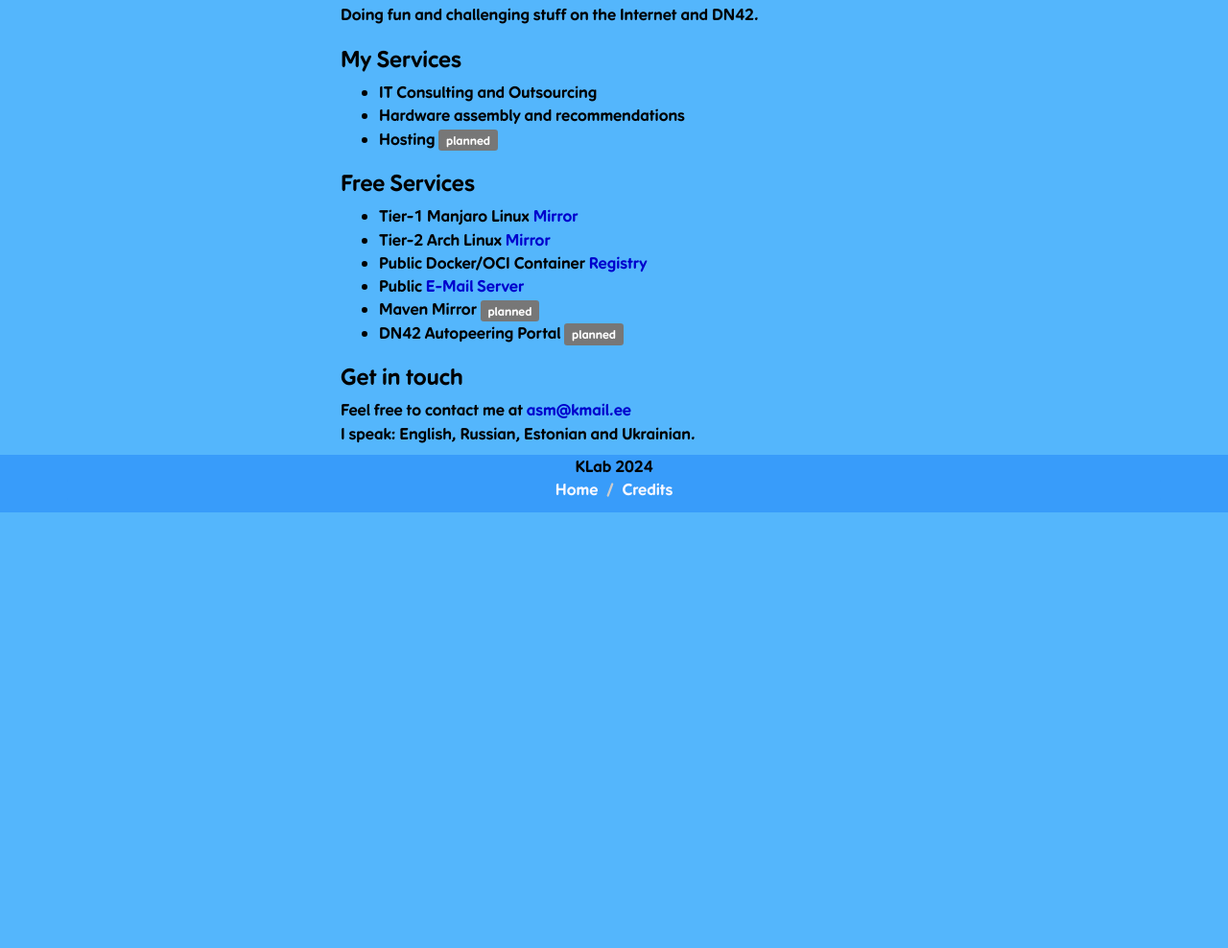
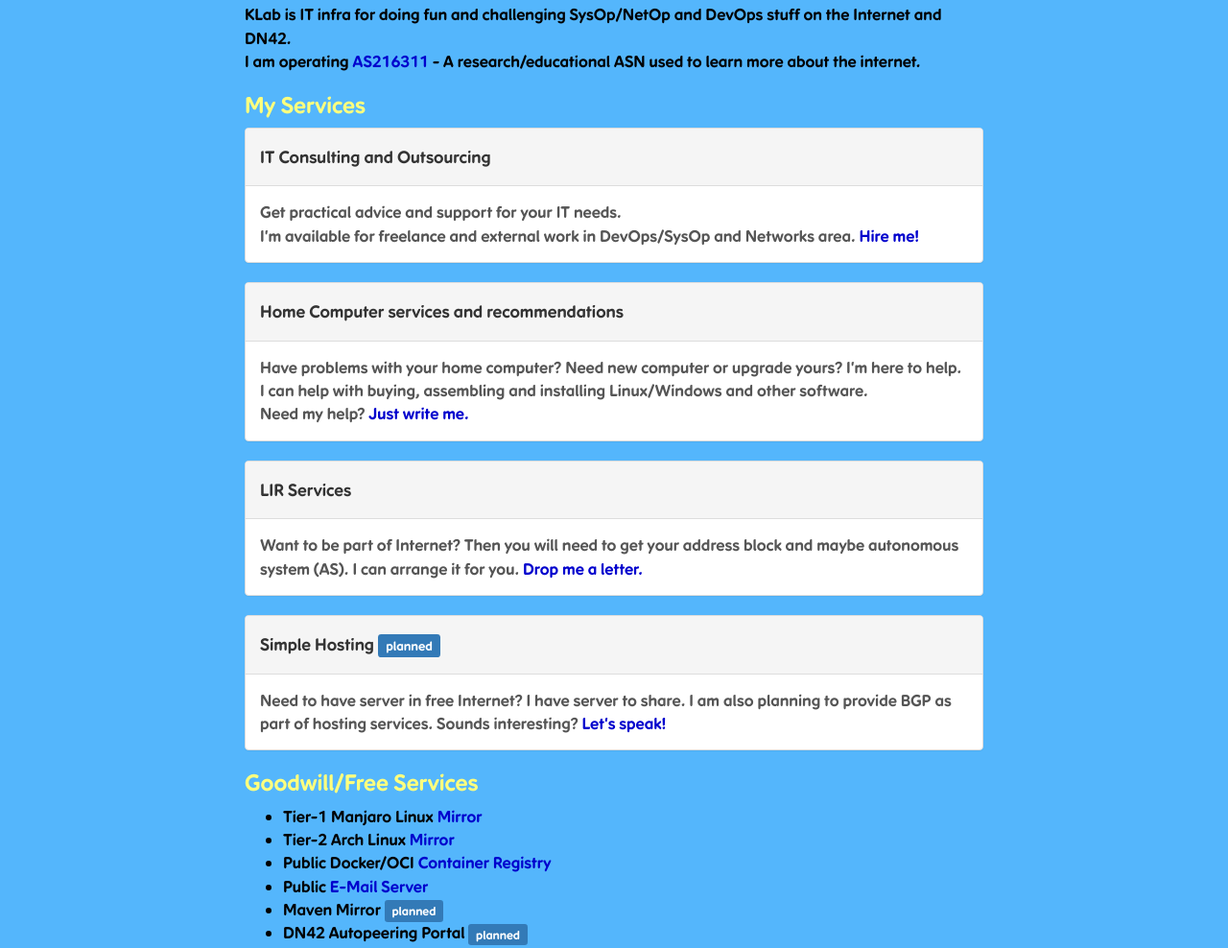
Before and after one commit to kyberorg/klab-sh, a plain HTML site: page statik/index.html in a window 1280 px wide. Shown: the part 299-1287 px from the top of the page at 96% size. Before the commit the page ends 833 px from the top, so only its background shows below. Drawn offline with Linux system fonts and the light colour scheme; no server answers.

Commit message:
Site fixes

```diff
--- a/statik/css/main.css
+++ b/statik/css/main.css
@@ -23,11 +23,12 @@
     color: mediumblue;
 }
 h3 {
-    color: black;
+    color: #ffff7d;
 }
 
 #content {
     flex: 1;
+    margin-bottom: 0.5rem;
 }
 
 #headers {
@@ -45,6 +46,7 @@
 }
 
 #sub-header {
+    min-width: max-content;
     text-align: center;
     font-size: 24px;
 }
@@ -77,7 +79,11 @@
 
 #main {
     margin-top: 2em;
-    max-width: 600px;
+    max-width: 800px;
+}
+
+.panel-body {
+    color: #555555;
 }
 
 .footer {
--- a/statik/index.html
+++ b/statik/index.html
@@ -19,6 +19,7 @@
 <body>
 
 <div id="content">
+    <!-- Header logo -->
     <div id="headers" class="container">
         <table class="header-table">
             <tr class="header-top-row center-cell">
@@ -33,29 +34,78 @@
                 </td>
             </tr>
         </table>
-
     </div>
-
+    <!-- Main Part -->
     <div id="main" class="container">
+        <!-- About KLab -->
         <h3>About</h3>
         <p>
-            Doing fun and challenging stuff on the Internet and DN42.<br>
+            KLab is IT infra for doing fun and challenging SysOp/NetOp and DevOps stuff on the Internet and DN42. <br>
+            I am operating <a href="https://as216311.klab.sh">AS216311</a> - A research/educational ASN used to learn more about the internet.
+            <br>
         </p>
+
+        <!-- KLab Paid Services -->
         <h3>My Services</h3>
-        <ul>
-            <li>IT Consulting and Outsourcing</li>
-            <li>Hardware assembly and recommendations</li>
-            <li>Hosting <span class="label label-default">planned</span></li>
-        </ul>
-        <h3>Free Services</h3>
+        <!-- IT outsourcing -->
+        <div class="panel panel-default">
+            <div class="panel-heading">
+                <h4>IT Consulting and Outsourcing</h4>
+            </div>
+            <div class="panel-body">
+                Get practical advice and support for your IT needs. <br>
+                I'm available for freelance and external work in DevOps/SysOp and Networks area.
+                <a href="mailto: asm@kmail.ee">Hire me!</a>
+            </div>
+        </div>
+
+        <!-- Anykey Service -->
+        <div class="panel panel-default">
+            <div class="panel-heading">
+                <h4>Home Computer services and recommendations</h4>
+            </div>
+            <div class="panel-body">
+                Have problems with your home computer? Need new computer or upgrade yours? I'm here to help. <br>
+                I can help with buying, assembling and installing Linux/Windows and other software. <br>
+                Need my help? <a href="mailto: asm@kmail.ee">Just write me.</a>
+            </div>
+        </div>
+
+        <!-- LIR Services -->
+        <div class="panel panel-default">
+            <div class="panel-heading">
+                <h4>LIR Services</h4>
+            </div>
+            <div class="panel-body">
+                Want to be part of Internet? Then you will need to get your address block and maybe autonomous system (AS).
+                I can arrange it for you. <a href="mailto: asm@kmail.ee">Drop me a letter.</a>
+            </div>
+        </div>
+
+        <!-- Hosting -->
+        <div class="panel panel-default">
+            <div class="panel-heading">
+                <h4>Simple Hosting <span class="label label-primary">planned</span></h4>
+            </div>
+            <div class="panel-body">
+                Need to have server in free Internet? I have server to share.
+                I am also planning to provide BGP as part of hosting services.
+                Sounds interesting? <a href="mailto: asm@kmail.ee">Let's speak!</a>
+            </div>
+        </div>
+
+        <!-- KLab Free Services -->
+        <h3>Goodwill/Free Services</h3>
         <ul>
             <li>Tier-1 Manjaro Linux <a href="https://manjaro.kyberorg.fi/">Mirror</a></li>
             <li>Tier-2 Arch Linux <a href="https://arch.kyberorg.fi/">Mirror</a></li>
-            <li>Public Docker/OCI Container <a href="https://reg.klab.sh/">Registry</a></li>
+            <li>Public Docker/OCI <a href="https://reg.klab.sh/">Container Registry</a></li>
             <li>Public <a href="https://kmail.ee/">E-Mail Server</a></li>
-            <li>Maven Mirror <span class="label label-default">planned</span></li>
-            <li>DN42 Autopeering Portal <span class="label label-default">planned</span></li>
+            <li>Maven Mirror <span class="label label-primary">planned</span></li>
+            <li>DN42 Autopeering Portal <span class="label label-primary">planned</span></li>
         </ul>
+
+        <!-- Contact -->
         <h3>Get in touch</h3>
         <p>
             Feel free to contact me at <a href="mailto:asm@kmail.ee">asm@kmail.ee</a><br>
@@ -63,6 +113,8 @@
         </p>
     </div>
 </div>
+
+<!-- Footer -->
 <footer class="footer">
     <div class="container">
         <div class="center-block" align="center">
@@ -70,10 +122,12 @@
             <ol class="breadcrumb">
                 <li><a href="/">Home</a></li>
                 <li><a href="humans.txt">Credits</a></li>
+                <a href="https://as216311.klab.sh">Network</a>
             </ol>
         </div>
     </div>
 </footer>
+<!-- Konfig: Dynamic title -->
 <script src="js/klab.js" defer></script>
 </body>
 </html>
```
